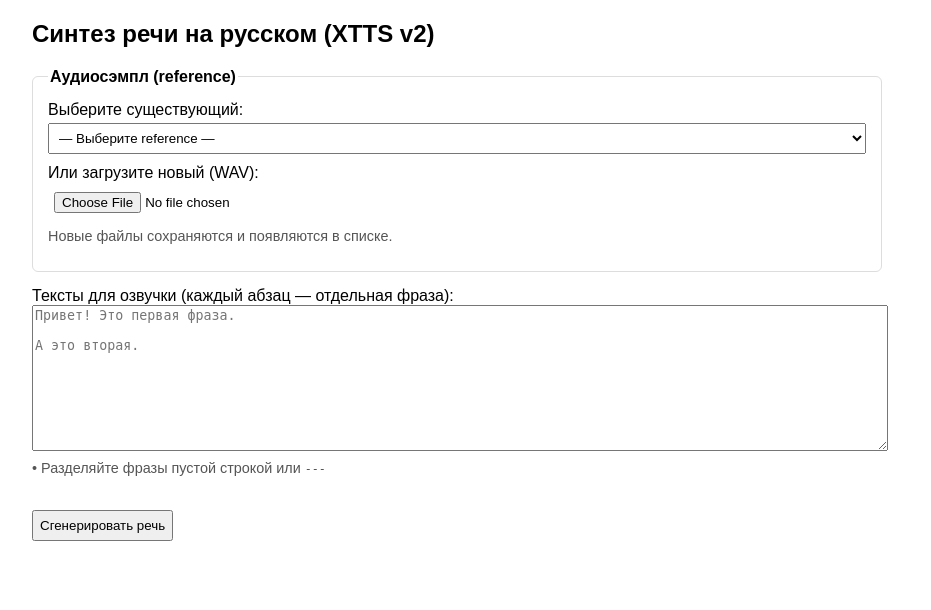
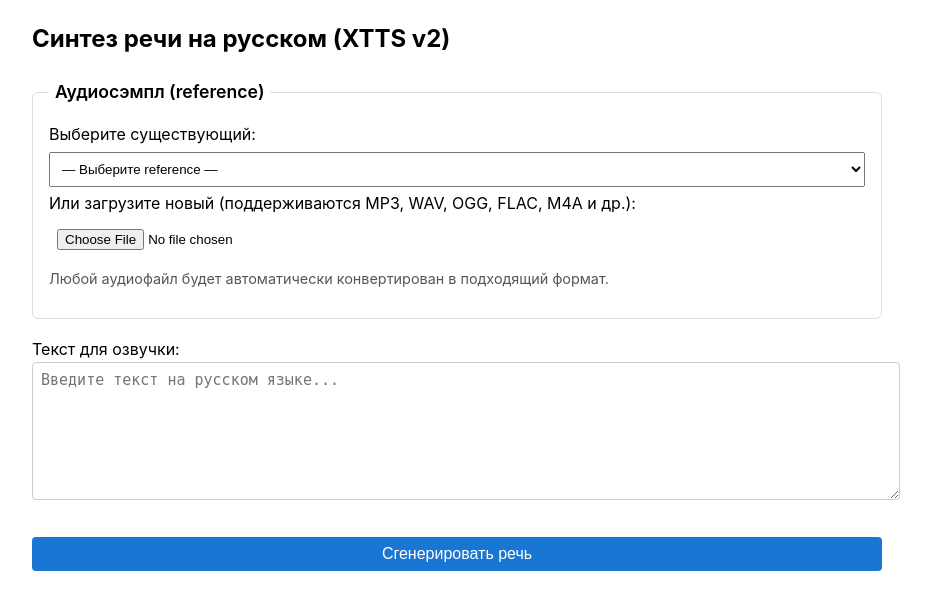
Before and after one commit to 1PixelDemon1/CharacterGreetings_PythonCoquiTTS, a Flask app: page / in a window 1280 px wide. Shown: the top 610 px of the page, without its empty margins (183-1114 px from the left). Run offline with Flask 3, Linux system fonts and the light colour scheme.

Commit message:
Новый UI + загрузка любого аудиосэмпла

```diff
--- a/app/templates/index.html
+++ b/app/templates/index.html
@@ -2,29 +2,85 @@
 <html>
 <head>
     <meta charset="utf-8">
-    <title>Coqui TTS — Выбор reference</title>
+    <title>Coqui TTS — Синтез речи</title>
     <style>
-        body { font-family: Arial, sans-serif; max-width: 850px; margin: 20px auto; padding: 0 15px; }
-        textarea { width: 100%; height: 140px; }
-        .hint { font-size: 0.9em; color: #555; margin: 5px 0 12px; }
-        .error { color: red; margin: 10px 0; padding: 10px; background: #ffecec; border-radius: 4px; }
-        .phrase { margin: 20px 0; padding: 12px; background: #f8f9fa; border-radius: 6px; border-left: 3px solid #007bff; }
-        .phrase audio { margin-top: 8px; }
-        select, input[type="file"], button { margin: 4px 0; padding: 6px; }
-        fieldset { border: 1px solid #ddd; padding: 15px; border-radius: 6px; margin: 15px 0; }
-        legend { font-weight: bold; }
+        body {
+            font-family: -apple-system, BlinkMacSystemFont, "Segoe UI", Roboto, Arial, sans-serif;
+            max-width: 850px;
+            margin: 20px auto;
+            padding: 0 15px;
+            line-height: 1.6;
+        }
+        textarea {
+            width: 100%;
+            height: 120px;
+            padding: 8px;
+            border: 1px solid #ccc;
+            border-radius: 4px;
+            font-size: 15px;
+        }
+        .hint {
+            font-size: 0.9em;
+            color: #555;
+            margin: 5px 0 12px;
+        }
+        .error {
+            color: #d32f2f;
+            background: #ffecec;
+            padding: 12px;
+            border-radius: 6px;
+            margin: 15px 0;
+        }
+        .result {
+            margin: 20px 0;
+            padding: 14px;
+            background: #f8f9fa;
+            border-radius: 6px;
+            border-left: 3px solid #1976d2;
+        }
+        select, input[type="file"], button {
+            margin: 4px 0;
+            padding: 8px;
+            width: 100%;
+            box-sizing: border-box;
+        }
+        fieldset {
+            border: 1px solid #ddd;
+            padding: 16px;
+            border-radius: 6px;
+            margin: 18px 0;
+        }
+        legend {
+            font-weight: 600;
+            font-size: 1.1em;
+            padding: 0 6px;
+        }
+        button {
+            background: #1976d2;
+            color: white;
+            border: none;
+            border-radius: 4px;
+            font-size: 16px;
+            cursor: pointer;
+        }
+        button:hover {
+            background: #1565c0;
+        }
+        audio {
+            width: 100%;
+            margin-top: 8px;
+        }
     </style>
 </head>
 <body>
     <h2>Синтез речи на русском (XTTS v2)</h2>
 
     <form method="POST" enctype="multipart/form-data">
-        <!-- Выбор или загрузка reference -->
+        <!-- Reference -->
         <fieldset>
             <legend>Аудиосэмпл (reference)</legend>
-
             <label>Выберите существующий:</label><br>
-            <select name="existing_reference" style="width:100%; margin-bottom:10px;">
+            <select name="existing_reference">
                 <option value="">— Выберите reference —</option>
                 {% for filename, display in reference_list %}
                 <option value="{{ filename }}" {% if selected_ref == filename %}selected{% endif %}>
@@ -33,23 +89,18 @@
                 {% endfor %}
             </select>
 
-            <label>Или загрузите новый (WAV):</label><br>
-            <input type="file" name="new_reference" accept=".wav"><br>
+            <label>Или загрузите новый (поддерживаются MP3, WAV, OGG, FLAC, M4A и др.):</label><br>
+            <input type="file" name="new_reference" accept="audio/*"><br>
             <div class="hint">
-                Новые файлы сохраняются и появляются в списке.
+                Любой аудиофайл будет автоматически конвертирован в подходящий формат.
             </div>
         </fieldset>
 
-        <!-- Тексты -->
-        <label>Тексты для озвучки (каждый абзац — отдельная фраза):</label><br>
-        <textarea name="text_block" placeholder="Привет! Это первая фраза.
+        <!-- Текст -->
+        <label>Текст для озвучки:</label><br>
+        <textarea name="text" placeholder="Введите текст на русском языке..."></textarea>
+        <br><br>
 
-А это вторая."></textarea>
-        <div class="hint">
-            • Разделяйте фразы пустой строкой или <code>---</code>
-        </div>
-
-        <br>
         <button type="submit">Сгенерировать речь</button>
     </form>
 
@@ -57,17 +108,14 @@
     <div class="error">{{ error }}</div>
     {% endif %}
 
-    {% if outputs %}
-    <h3>Результаты ({{ outputs|length }} фраз):</h3>
-    {% for item in outputs %}
-    <div class="phrase">
-        <strong>Фраза {{ item.index }}:</strong><br>
-        <em>{{ item.text }}</em><br>
+    {% if output_file %}
+    <div class="result">
+        <strong>Результат:</strong><br>
         <audio controls>
-            <source src="{{ url_for('main.serve_audio', filename=item.filename) }}" type="audio/wav">
+            <source src="{{ url_for('main.serve_audio', filename=output_file) }}" type="audio/wav">
+            Ваш браузер не поддерживает воспроизведение аудио.
         </audio>
     </div>
-    {% endfor %}
     {% endif %}
 </body>
 </html>
--- a/app/views/main.py
+++ b/app/views/main.py
@@ -1,6 +1,9 @@
+# app/views/main.py
+
 import os
 import uuid
 from flask import Blueprint, render_template, request, url_for, send_from_directory
+from pydub import AudioSegment
 
 main = Blueprint('main', __name__)
 
@@ -10,11 +13,17 @@ OUTPUT_FOLDER = os.path.join(os.path.dirname(__file__), '..', 'static', 'output'
 os.makedirs(REFERENCES_FOLDER, exist_ok=True)
 os.makedirs(OUTPUT_FOLDER, exist_ok=True)
 
-def split_texts(text_block: str):
-    texts = [t.strip() for t in text_block.split('\n\n') if t.strip()]
-    if not texts:
-        texts = [t.strip() for t in text_block.split('---') if t.strip()]
-    return texts
+def convert_to_xtts_wav(input_path: str, output_path: str):
+    """
+    Конвертирует любой аудиофайл в формат, подходящий для XTTS v2:
+    - WAV
+    - 22050 Гц
+    - моно
+    - 16 бит
+    """
+    audio = AudioSegment.from_file(input_path)
+    audio = audio.set_frame_rate(22050).set_channels(1).set_sample_width(2)  # 2 bytes = 16 bit
+    audio.export(output_path, format="wav")
 
 def get_reference_list():
     refs = []
@@ -25,79 +34,93 @@ def get_reference_list():
     refs.sort(key=lambda x: x[0])
     return refs
 
-# === Маршрут для главной страницы ===
 @main.route('/', methods=['GET', 'POST'])
 def index():
-    outputs = []
+    output_file = None
     error = None
     reference_list = get_reference_list()
     selected_ref = None
 
     if request.method == 'POST':
-        text_block = request.form.get('text_block', '').strip()
+        text = request.form.get('text', '').strip()
         new_audio = request.files.get('new_reference')
         selected_ref = request.form.get('existing_reference')
 
-        if new_audio and new_audio.filename.endswith('.wav'):
-            safe_name = f"{uuid.uuid4().hex}_{new_audio.filename}"
-            ref_path = os.path.join(REFERENCES_FOLDER, safe_name)
-            new_audio.save(ref_path)
-            selected_ref = safe_name
-            reference_list = get_reference_list()
+        if new_audio and new_audio.filename:
+            # Определяем расширение оригинального файла
+            original_ext = os.path.splitext(new_audio.filename)[1].lower()
+            if not original_ext:
+                original_ext = ".tmp"
 
+            # Сохраняем временный файл
+            temp_input = os.path.join(REFERENCES_FOLDER, f"{uuid.uuid4().hex}{original_ext}")
+            new_audio.save(temp_input)
+
+            # Конвертируем в нужный WAV
+            wav_name = f"{uuid.uuid4().hex}.wav"
+            wav_path = os.path.join(REFERENCES_FOLDER, wav_name)
+
+            try:
+                convert_to_xtts_wav(temp_input, wav_path)
+                selected_ref = wav_name
+                reference_list = get_reference_list()
+            except Exception as e:
+                error = f"Ошибка конвертации аудио: {str(e)}"
+            finally:
+                # Удаляем временный файл
+                if os.path.exists(temp_input):
+                    os.remove(temp_input)
+
+            if error:
+                return render_template(
+                    'index.html',
+                    error=error,
+                    reference_list=reference_list,
+                    selected_ref=selected_ref
+                )
+
+        # Валидация reference
         if not selected_ref or selected_ref not in [r[0] for r in reference_list]:
             error = "Выберите или загрузите аудиосэмпл."
+        elif not text:
+            error = "Введите текст для синтеза."
         else:
             ref_path = os.path.join(REFERENCES_FOLDER, selected_ref)
-            if not text_block:
-                error = "Введите хотя бы один текст."
-            else:
-                texts = split_texts(text_block)
-                if not texts:
-                    error = "Не удалось извлечь тексты."
-                else:
-                    from app.models.tts_model import TTSModel
-                    tts_model = TTSModel()
-                    for i, text in enumerate(texts, 1):
-                        out_filename = f"{uuid.uuid4().hex}.wav"
-                        out_path = os.path.join(OUTPUT_FOLDER, out_filename)
-                        tts_model.synthesize(
-                            text=text,
-                            speaker_wav=ref_path,
-                            output_path=out_path,
-                            language="ru"
-                        )
-                        outputs.append({
-                            'index': i,
-                            'text': text,
-                            'filename': out_filename
-                        })
+            out_filename = f"{uuid.uuid4().hex}.wav"
+            out_path = os.path.join(OUTPUT_FOLDER, out_filename)
+
+            from app.models.tts_model import TTSModel
+            tts_model = TTSModel()
+            tts_model.synthesize(
+                text=text,
+                speaker_wav=ref_path,
+                output_path=out_path,
+                language="ru"
+            )
+            output_file = out_filename
 
     return render_template(
         'index.html',
-        outputs=outputs,
+        output_file=output_file,
         error=error,
         reference_list=reference_list,
         selected_ref=selected_ref
     )
 
-# === Маршрут для отдачи СГЕНЕРИРОВАННЫХ аудиофайлов ===
 @main.route('/audio/<filename>')
 def serve_audio(filename):
-    # Защита от path traversal
     if '..' in filename or filename.startswith('/'):
         return "Недопустимое имя файла", 400
     full_path = os.path.join(OUTPUT_FOLDER, filename)
-    if not os.path.exists(full_path) or not filename.endswith('.wav'):
-        return "Файл не найден", 404
+    if not os.path.isfile(full_path) or not filename.endswith('.wav'):
+        return "Аудиофайл не найден", 404
     return send_from_directory(OUTPUT_FOLDER, filename)
 
-# === (Опционально) Маршрут для прослушивания reference ===
 @main.route('/reference/<filename>')
 def serve_reference(filename):
     if '..' in filename or filename.startswith('/'):
         return "Недопустимое имя файла", 400
     full_path = os.path.join(REFERENCES_FOLDER, filename)
-    if not os.path.exists(full_path) or not filename.endswith('.wav'):
+    if not os.path.isfile(full_path) or not filename.endswith('.wav'):
         return "Reference не найден", 404
     return send_from_directory(REFERENCES_FOLDER, filename)
--- a/requirements.txt
+++ b/requirements.txt
@@ -5,3 +5,4 @@ transformers==4.33.0
 TTS>=0.22.0
 Flask==3.0.3
 Werkzeug==3.0.4
+pydub==0.25.1
```
Also changed, not shown: 1 other file.
